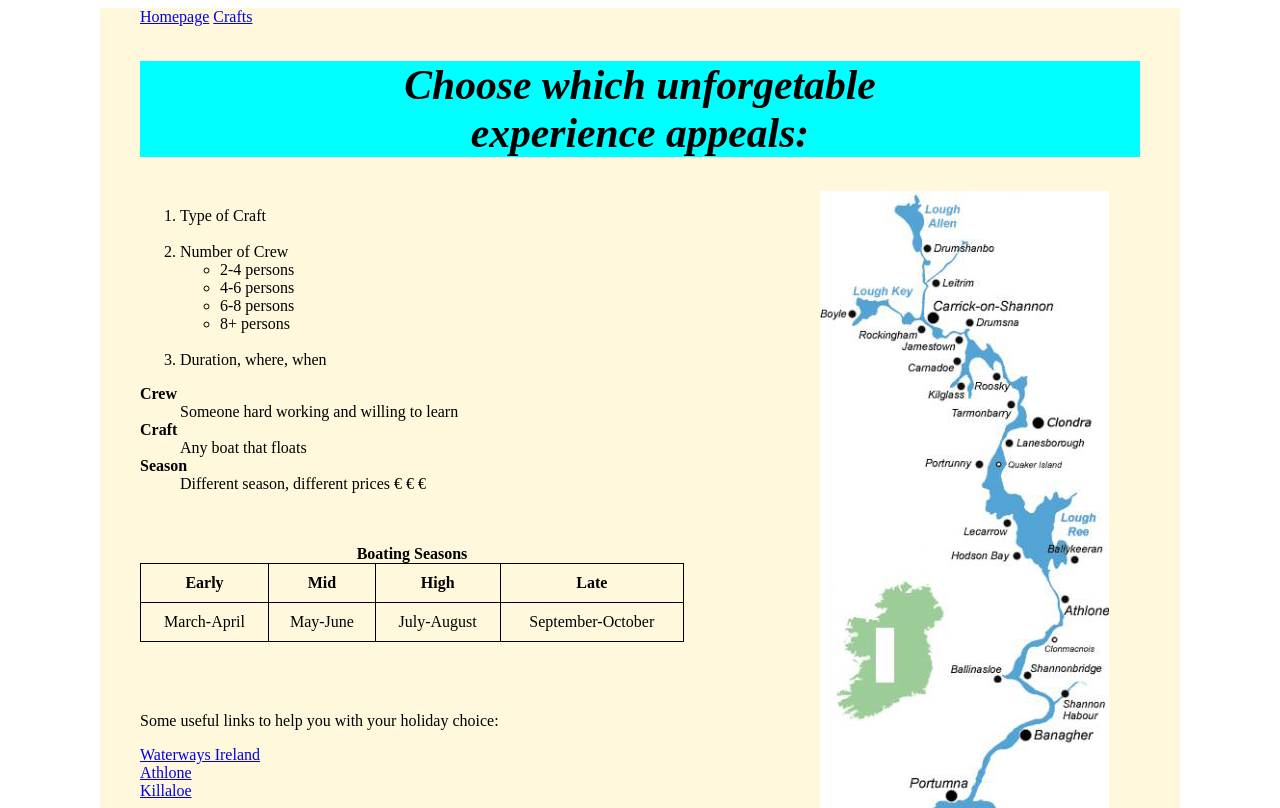
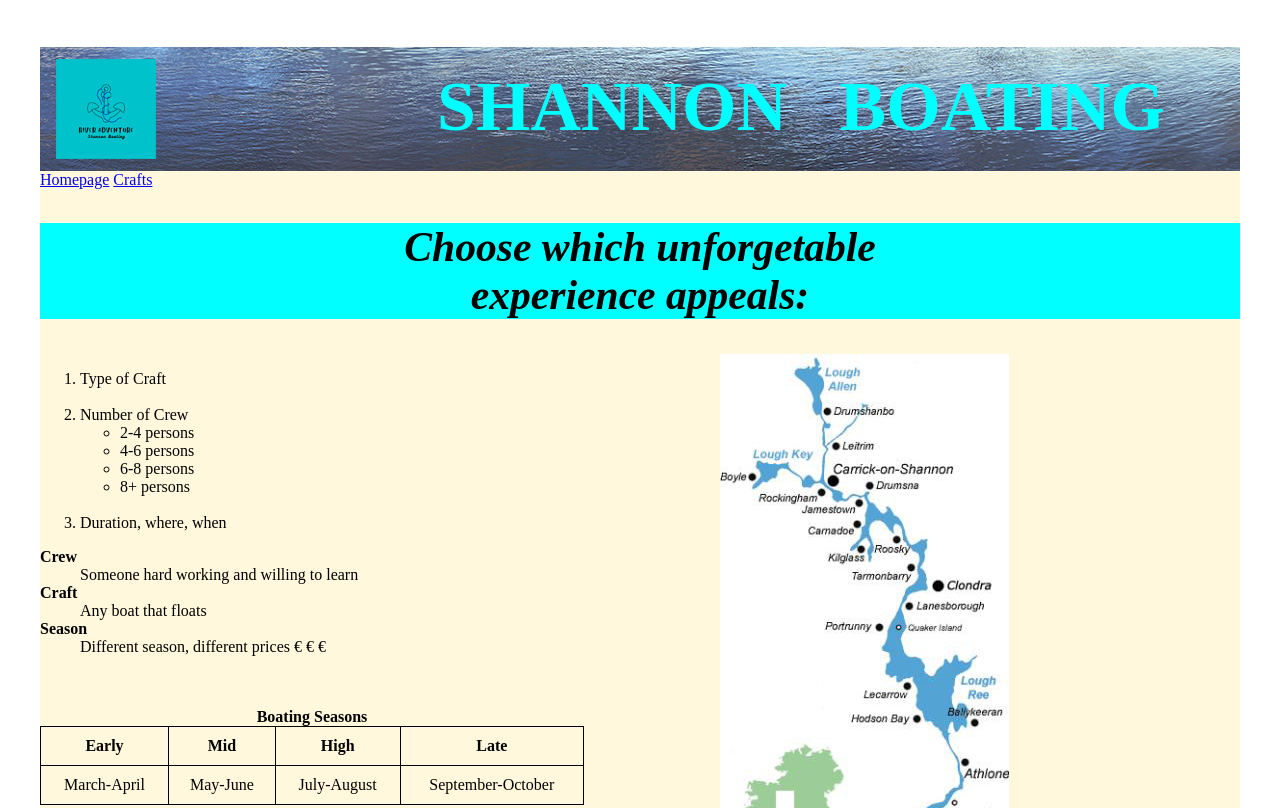
Before and after one commit to Bridget-59/WebDesign4, a plain HTML site: page crafts.html in a window 1280 px wide. Shown: the top 808 px of the page. Drawn offline with Linux system fonts and the light colour scheme.

Commit message:
Add files via upload

```diff
--- a/crafts.html
+++ b/crafts.html
@@ -6,14 +6,25 @@
 <meta charset="utf-8">
 <title>       </title>
 <style>
-
 #wrapper
-{	width:1000px;
+{	width:1200px;
 	margin-left:auto;
 	margin-right:auto;
-	padding-left:40px;
-	padding-right:40px;
 	background-color:cornsilk;
+}
+
+header{
+	height: 124px;
+	background-image: url(images/water5.jpg);
+	}
+h1
+{
+	text-align:right;
+	padding-top: 20px;
+	padding-right: 75px;
+	color:aqua;
+	word-spacing:0.5em;
+	font-size:70px;
 }
 
 h2
@@ -68,6 +79,10 @@ footer{
 </head>
 <body>
 <div id="wrapper">
+<header>
+<h1> SHANNON BOATING</h1>
+</header>
+
 <a href="index.html">Homepage</a>
 <a href="crafts.html">Crafts</a>
 
```
Also changed, not shown: index.html (+9 -9 lines), images/Nauticallogo1.png (added), images/kayaking.jpg (added), images/powersports.jpg (added), images/water1.jpg (added), images/water2.jpg (added), images/water5.jpg (added), 3 other files.
